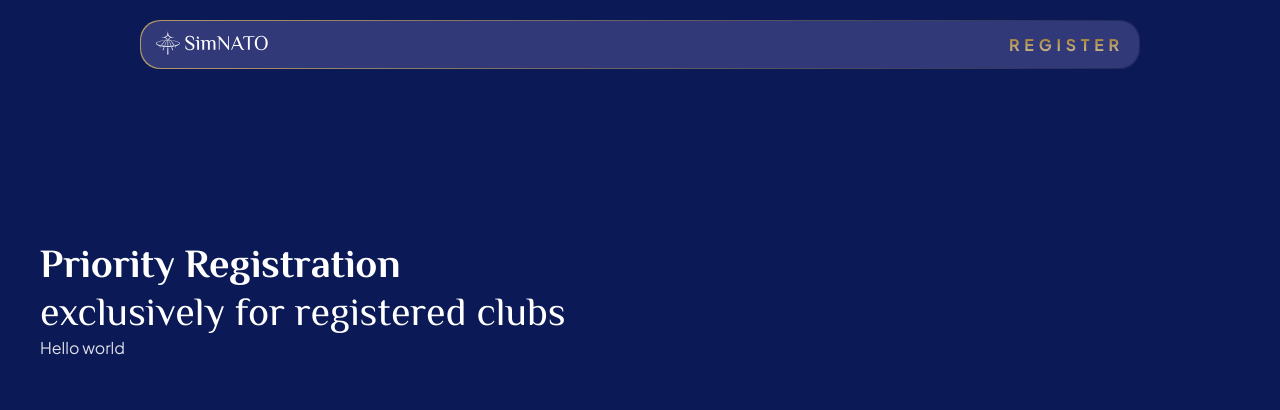
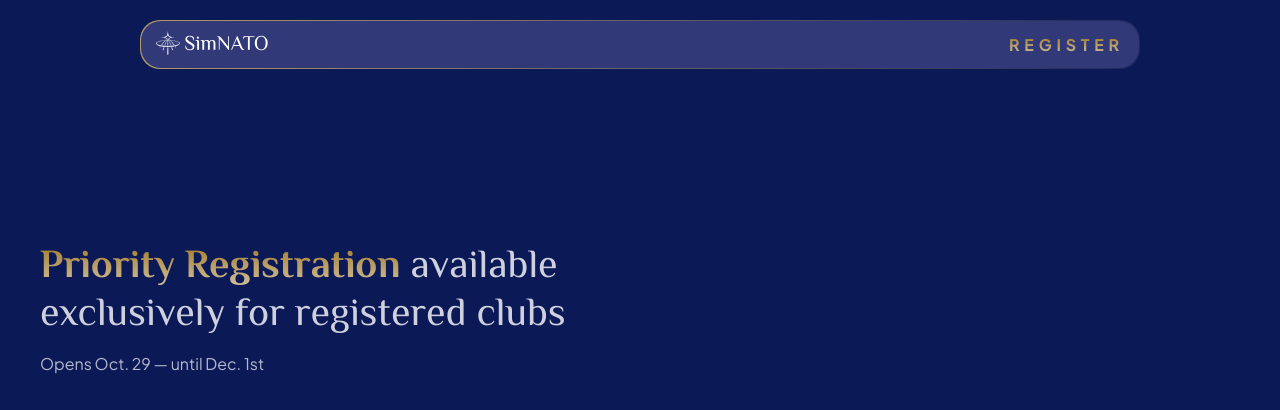
Before and after one commit to oklex/simnato-site, a Next.js app: page /registration in a window 1280 px wide. Shown: the top 410 px of the page. Built offline with nearby package versions, Linux system fonts and the light colour scheme.

Commit message:
updating registration page

```diff
--- a/src/pages/registration.tsx
+++ b/src/pages/registration.tsx
@@ -1,5 +1,12 @@
 import React from "react";
-import { Container, Header, Section, StyledText, Text } from "../ui-library";
+import {
+  Container,
+  Header,
+  Section,
+  Spacer,
+  StyledText,
+  Text,
+} from "../ui-library";
 import styled from "styled-components";
 
 export default function RegistrationPage() {
@@ -9,14 +16,18 @@ export default function RegistrationPage() {
         <Container center>
           <HeaderContainer>
             <Header level={2}>
-              <StyledText bold>
+              <StyledText bold mode="gold">
                 Priority Registration
+              </StyledText>{" "}
+              <StyledText subtle>
+                available
+                <br />
+                exclusively for registered clubs
               </StyledText>
-              <br />
-              exclusively for registered clubs
             </Header>
           </HeaderContainer>
-          <Text>Hello world</Text>
+          <Spacer />
+          <Text subtle>Opens Oct. 29 — until Dec. 1st</Text>
         </Container>
       </Section>
     </div>
```
